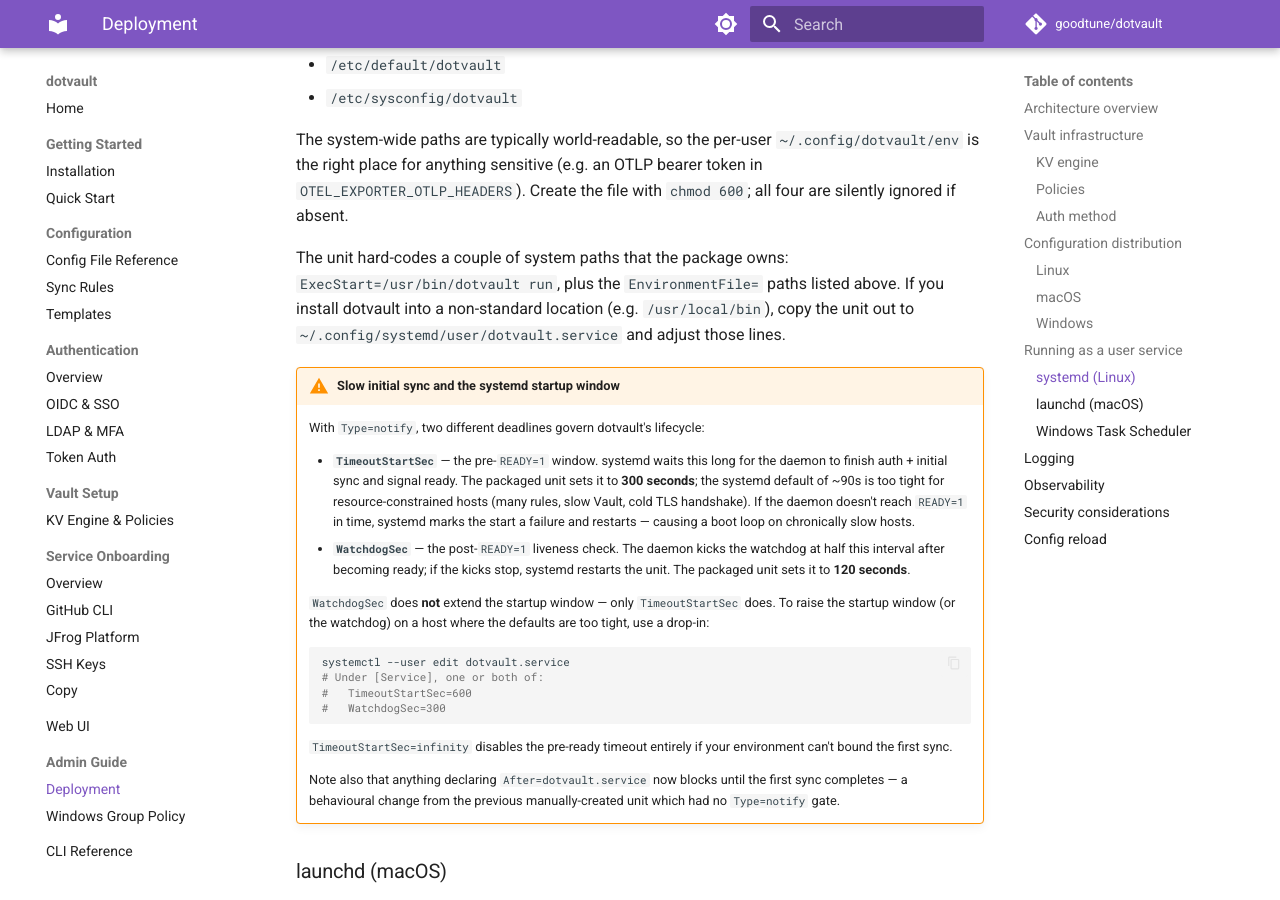
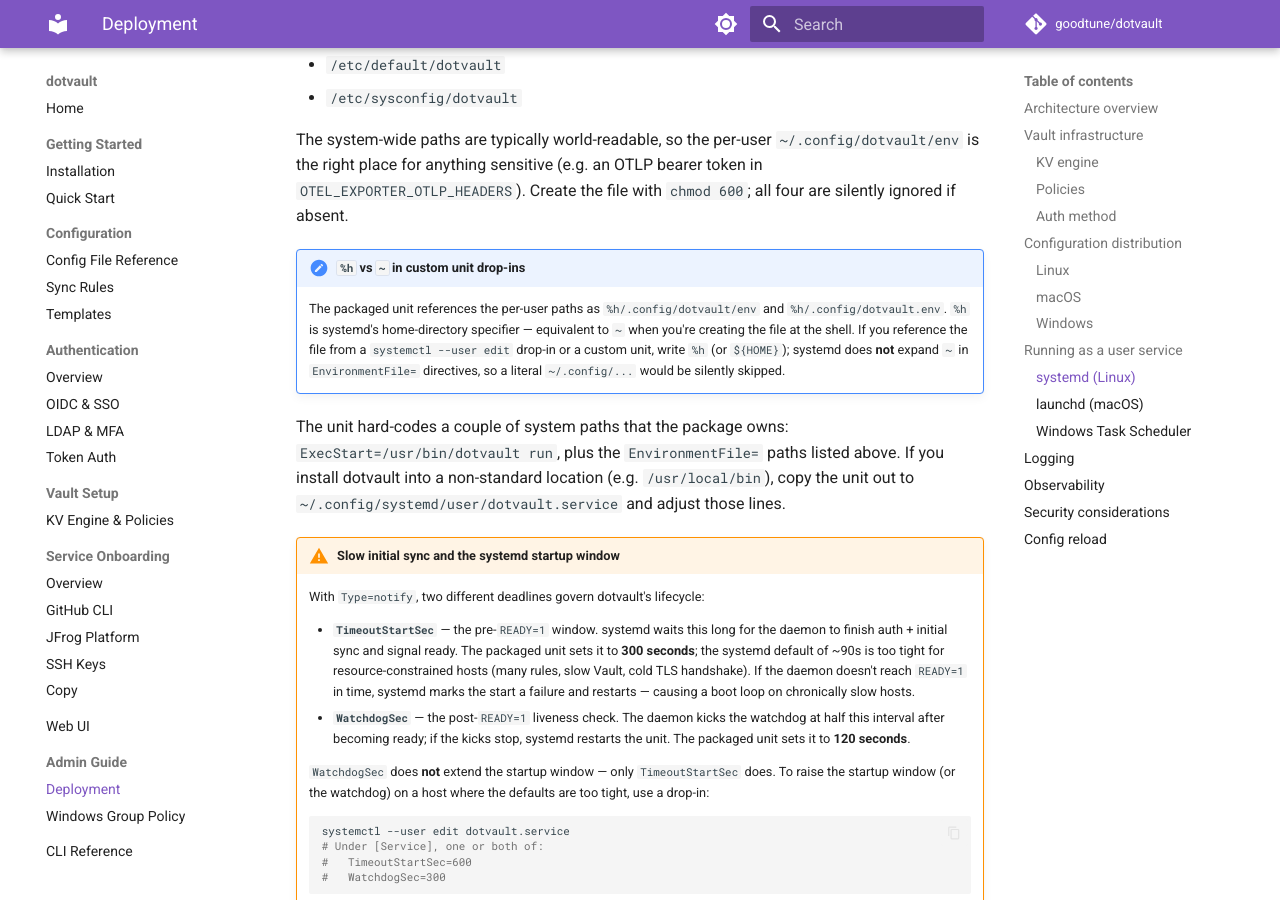
Before and after one commit to goodtune/dotvault, an MkDocs documentation site: the page built from docs/admin/deployment.md, in a window 1280 px wide and 900 px high, scrolled down 2755 px. Built offline with MkDocs 1.6.1 and Material for MkDocs 9.7.7, drawn with Linux system fonts in a browser that asks for light colours; comment, search, counter and statistics services are not loaded.

Commit message:
fix(auth, docs): honour baselineMu in tests; clarify systemd %h vs ~
- TestLifecycleManager_BaselineResetsOnTokenSwap now reads
  lm.baselineTTL via a readBaseline helper that acquires
  baselineMu before snapshotting. The test calls checkAndRenew
  synchronously so there's no actual race today, but the bare
  reads diverged from the field's mutex-guarded documentation
  contract — and would have been the first thing to break if
  the guarded-access invariant slipped elsewhere.
- docs/admin/deployment.md: added a note distinguishing
  systemd's `%h` home-directory specifier from the shell's `~`.
  The packaged unit uses `%h/.config/dotvault/env`; systemd
  does NOT expand `~` in EnvironmentFile= directives, so an
  operator copying a literal `~/...` path into a `systemctl
  --user edit` drop-in would have their env file silently
  skipped.

```diff
--- a/docs/admin/deployment.md
+++ b/docs/admin/deployment.md
@@ -142,6 +142,16 @@ per-user `~/.config/dotvault/env` is the right place for anything
 sensitive (e.g. an OTLP bearer token in `OTEL_EXPORTER_OTLP_HEADERS`).
 Create the file with `chmod 600`; all four are silently ignored if
 absent.
+
+!!! note "`%h` vs `~` in custom unit drop-ins"
+    The packaged unit references the per-user paths as
+    `%h/.config/dotvault/env` and `%h/.config/dotvault.env`. `%h`
+    is systemd's home-directory specifier — equivalent to `~` when
+    you're creating the file at the shell. If you reference the
+    file from a `systemctl --user edit` drop-in or a custom unit,
+    write `%h` (or `${HOME}`); systemd does **not** expand `~` in
+    `EnvironmentFile=` directives, so a literal `~/.config/...`
+    would be silently skipped.
 
 The unit hard-codes a couple of system paths that the package owns:
 `ExecStart=/usr/bin/dotvault run`, plus the `EnvironmentFile=` paths
```
Also changed, not shown: 1 other file.
